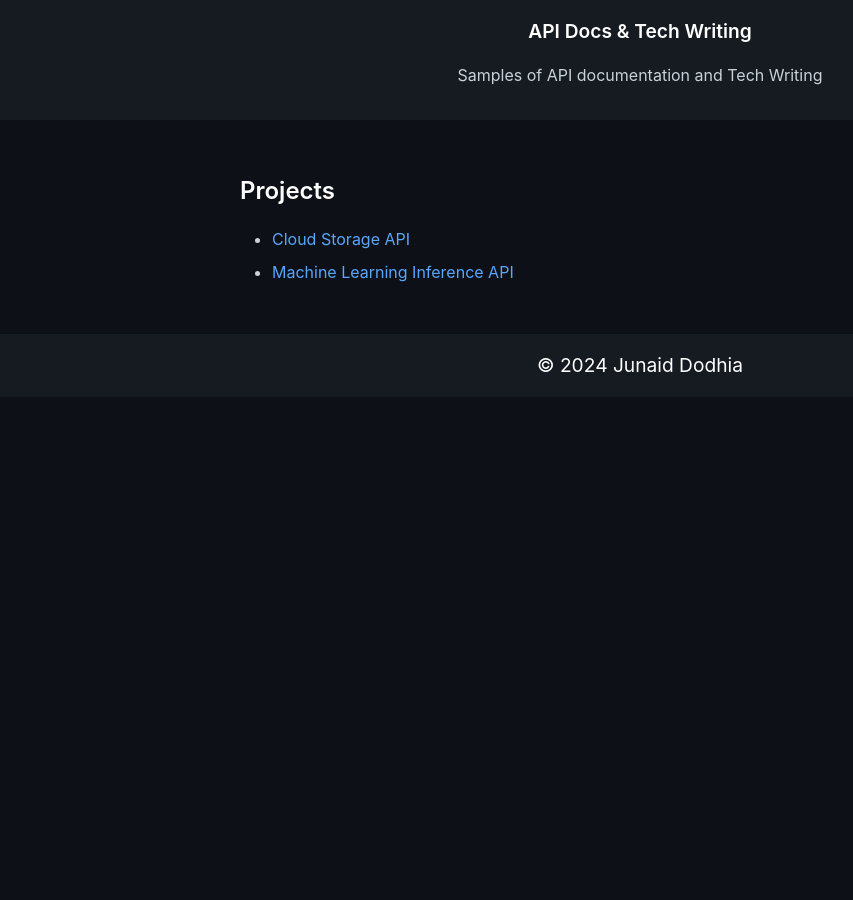
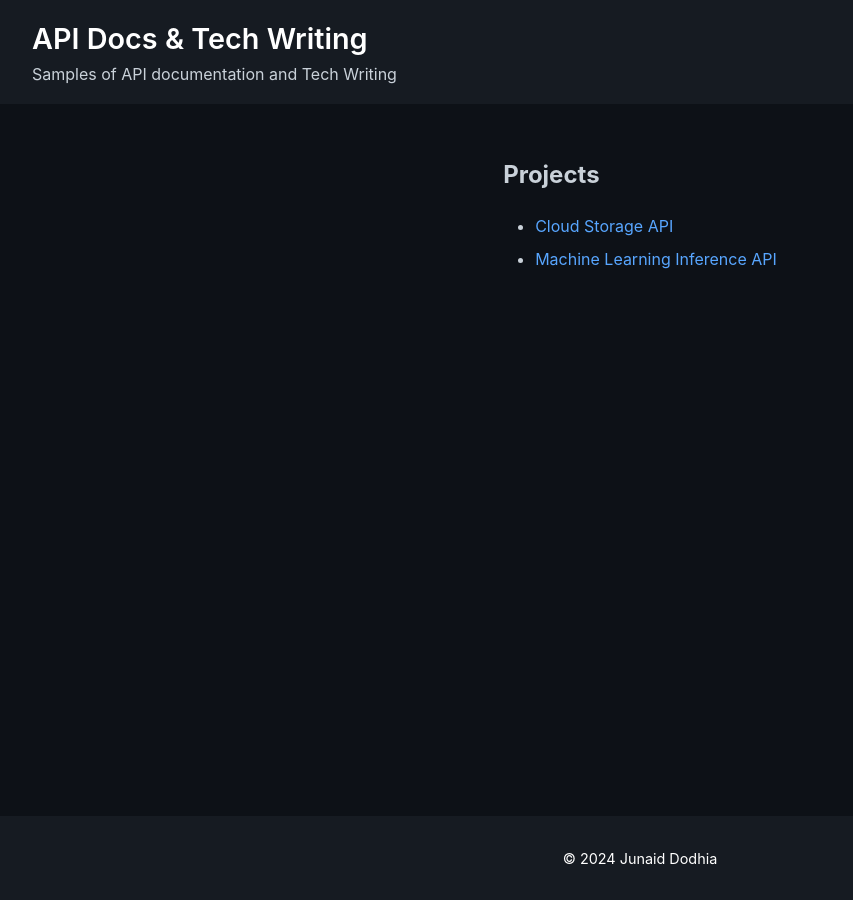
Before and after one commit to junaiddodhia/docs, a Jekyll site: the page index.html, which Jekyll copies as it is, in a window 1280 px wide. Shown: the whole page, without its empty margins (0-853 px from the left). Built offline with Jekyll 4.4.1, drawn with Linux system fonts in a browser that asks for light colours.

Commit message:
Add custom styles

```diff
--- a/assets/css/styles.css
+++ b/assets/css/styles.css
@@ -1,21 +1,59 @@
 /* General Styling for Body */
-body {
+html, body {
+    height: 100%; /* Full viewport height */
+    margin: 0;
+    padding: 0;
+    display: flex;
+    flex-direction: column; /* Flexbox layout for sticky footer */
     background-color: #0d1117; /* Dark background */
     color: #c9d1d9; /* Light text */
     font-family: 'Inter', sans-serif; /* Clean font */
     font-size: 16px;
     line-height: 1.6;
-    margin: 0;
-    padding: 0;
-    text-align: left; /* Ensures all text is aligned to the left */
+    text-align: left; /* Align all text to the left */
 }
 
-h1, h2, h3, h4, h5, h6 {
-    color: #ffffff; /* White for headings */
-    font-weight: 600;
-    margin-bottom: 1rem;
+/* Main Content Area */
+.container {
+    flex: 1; /* Expands to fill available space */
+    max-width: 800px;
+    margin: 0 auto;
+    padding: 2rem 1rem;
+    text-align: justify; /* Justify text inside content containers */
 }
 
+/* Header Styling */
+header {
+    background-color: #161b22;
+    padding: 1rem 0;
+    text-align: left; /* Align header content to the left */
+    padding-left: 2rem; /* Add padding for visual alignment */
+}
+
+header h1 {
+    margin: 0;
+    color: #ffffff;
+    font-size: 1.8rem;
+    font-weight: 600;
+}
+
+header p {
+    margin: 0;
+    color: #c9d1d9;
+    font-size: 1rem;
+}
+
+/* Footer Styling */
+footer {
+    background-color: #161b22;
+    padding: 1rem 0;
+    text-align: center;
+    color: #ffffff;
+    font-size: 0.9rem;
+    position: relative;
+}
+
+/* Anchor Links */
 a {
     color: #58a6ff; /* Subtle blue for links */
     text-decoration: none;
@@ -26,6 +64,7 @@
     color: #79c0ff; /* Slightly lighter blue on hover */
 }
 
+/* Code Styling */
 code {
     background-color: #161b22; /* Slightly darker background for code blocks */
     color: #c9d1d9;
@@ -41,26 +80,6 @@
     border-radius: 6px;
     overflow-x: auto;
     color: #c9d1d9;
-}
-
-.container {
-    max-width: 800px;
-    margin: 0 auto;
-    padding: 2rem 1rem;
-    text-align: justify; /* Justify text inside content containers */
-}
-
-/* Header and Footer */
-header, footer {
-    background-color: #161b22;
-    padding: 1rem 0;
-    text-align: center;
-}
-
-header h1, footer p {
-    margin: 0;
-    color: #ffffff;
-    font-size: 1.2rem;
 }
 
 /* Lists */
@@ -108,7 +127,7 @@
     background-color: #2ea043;
 }
 
-/* Dark Mode Extras */
+/* Scrollbar Styling */
 ::-webkit-scrollbar {
     width: 8px;
     background-color: #161b22;
```
